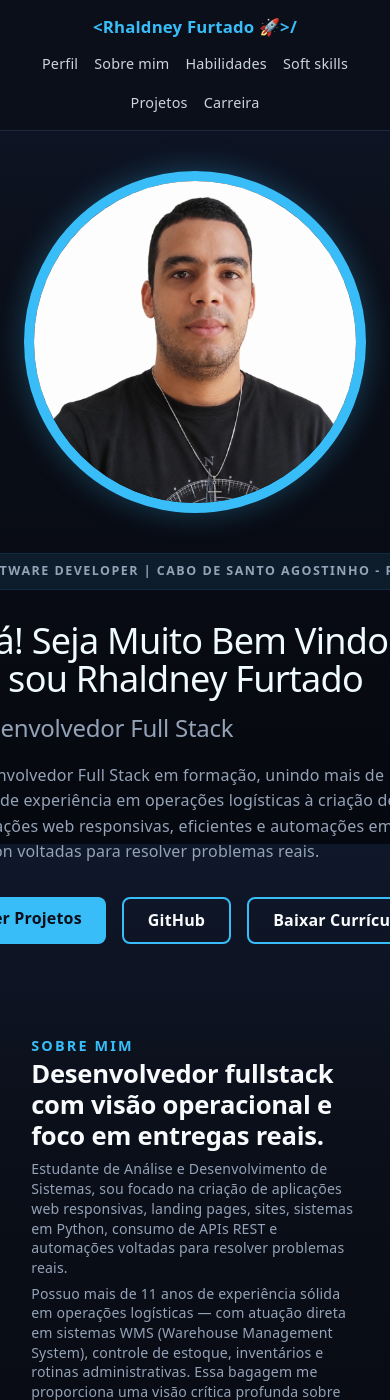
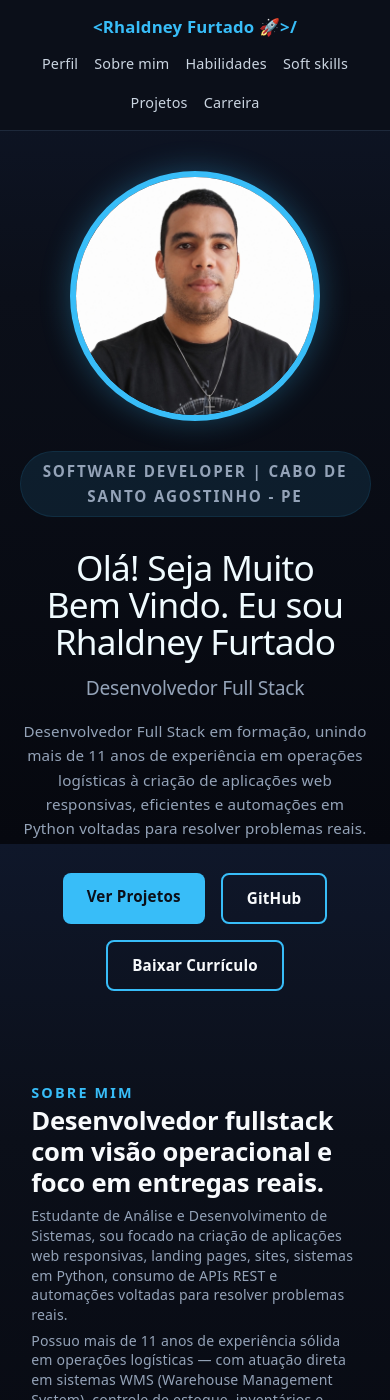
Before and after one commit to RhaldneyFurtado/Portfolio, a React (Vite) app: page / in a window 390 px wide. Shown: the top 1400 px of the page. Built offline with nearby package versions, Linux system fonts and the light colour scheme.

Commit message:
Atualizar o Hero.css
Percebi que para telas menos alguns itens estavam renderizando de forma incorreto, então foi realizado os ajustes necessários.

```diff
--- a/src/components/Hero/Hero.css
+++ b/src/components/Hero/Hero.css
@@ -1,3 +1,4 @@
+/* ESTILO BASE (DESKTOP E TELAS MAIORES) */
 .hero {
   display: flex;
   align-items: center;
@@ -7,16 +8,9 @@
   gap: 40px;
 }
 
-@media (max-width: 900px) {
-  .hero {
-    flex-direction: column-reverse;
-    padding: 40px 8%;
-    text-align: left;
-  }
-}
-
 .hero-texto {
   max-width: 600px;
+  width: 100%;
 }
 
 .hero h1 {
@@ -24,9 +18,8 @@
   color: #f0fbff;
   letter-spacing: -0.02em;
   line-height: 1.06;
+  font-size: clamp(2.2rem, 4vw, 3.5rem);
   text-wrap: balance;
-  text-wrap-mode: initial;
-  text-wrap-style: balance;
 }
 
 .hero h2 {
@@ -39,22 +32,25 @@
   color: #94a3b8;
   line-height: 1.6;
   margin-bottom: 32px;
+  font-size: 1rem;
 }
 
 .hero-botoes {
   display: flex;
+  flex-wrap: wrap;
   gap: 16px;
   margin-top: 24px;
-  white-space: nowrap;
 }
 
 .hero-botoes a {
   display: inline-block;
-  padding: 10px 24px;
+  padding: 12px 24px;
   border-radius: 8px;
   text-decoration: none;
   font-weight: 600;
   transition: transform 0.3s ease;
+  font-size: 0.95rem;
+  text-align: center;
 }
 
 .hero-botoes a:hover {
@@ -93,11 +89,51 @@
 }
 
 .hero-imagem img {
-  width: 342px;
-  height: 342px;
+  width: 320px;
+  height: 320px;
   border-radius: 50%;
   object-fit: cover;
   object-position: 30%;
   border: 10px solid #38bdf8;
   box-shadow: 0 0 30px rgba(56, 189, 248, 0.3);
 }
+
+
+/* RESPONSIVIDADE PARA CELULARES E TABLETS
+   (Telas menores que 900px) */
+@media (max-width: 900px) {
+  .hero {
+    flex-direction: column-reverse;
+    padding: 40px 5%;
+    text-align: center;
+    min-height: auto;
+    gap: 30px;
+  }
+
+  .hero-texto {
+    max-width: 100%;
+  }
+
+  .badge-local {
+    margin-left: auto;
+    margin-right: auto;
+  }
+
+  .hero h2 {
+    font-size: 1.2rem;
+  }
+
+  .hero p {
+    font-size: 0.95rem;
+  }
+
+  .hero-botoes {
+    justify-content: center;
+  }
+
+  .hero-imagem img {
+    width: 250px;
+    height: 250px;
+    border-width: 6px;
+  }
+}
```
